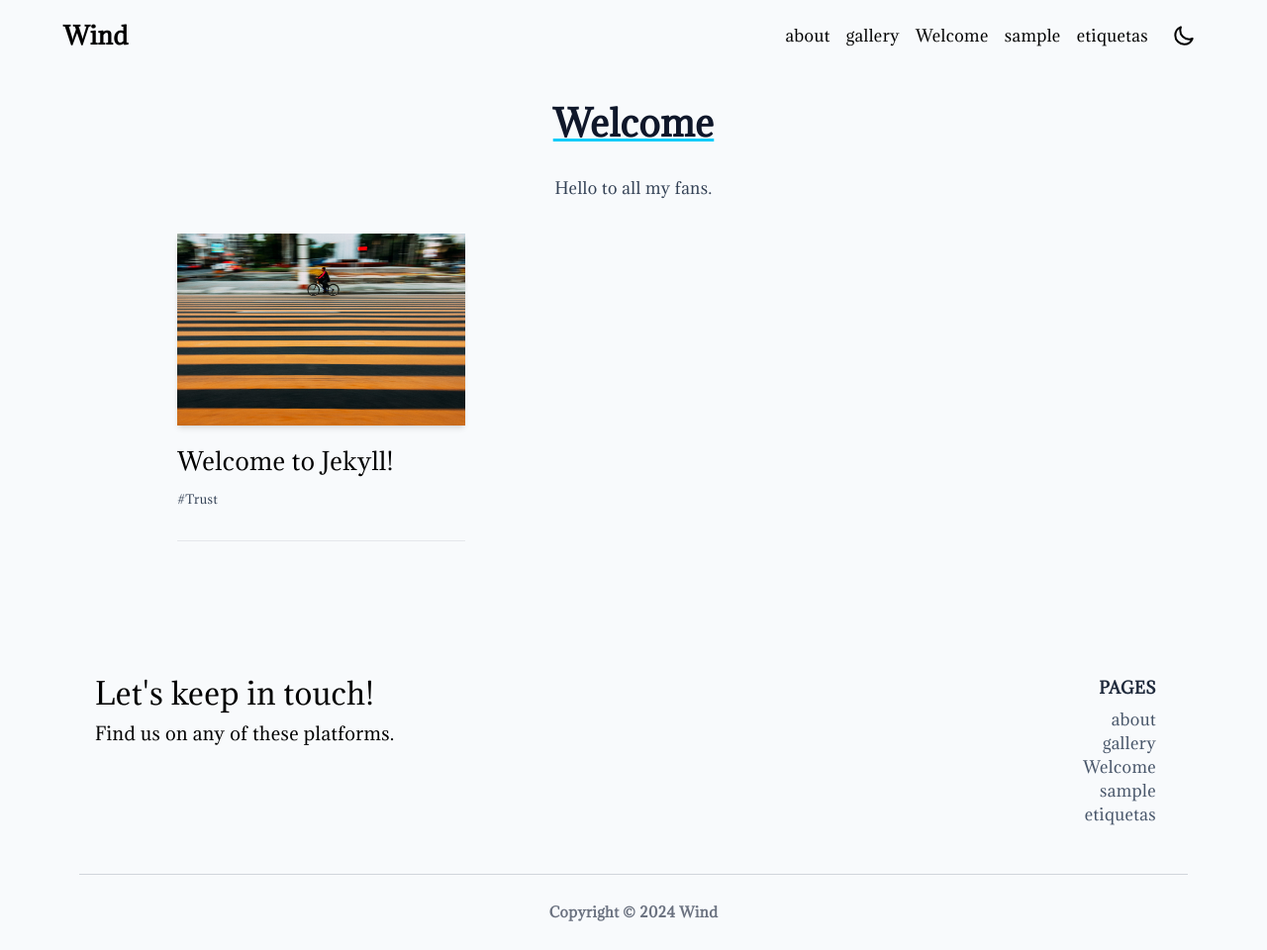
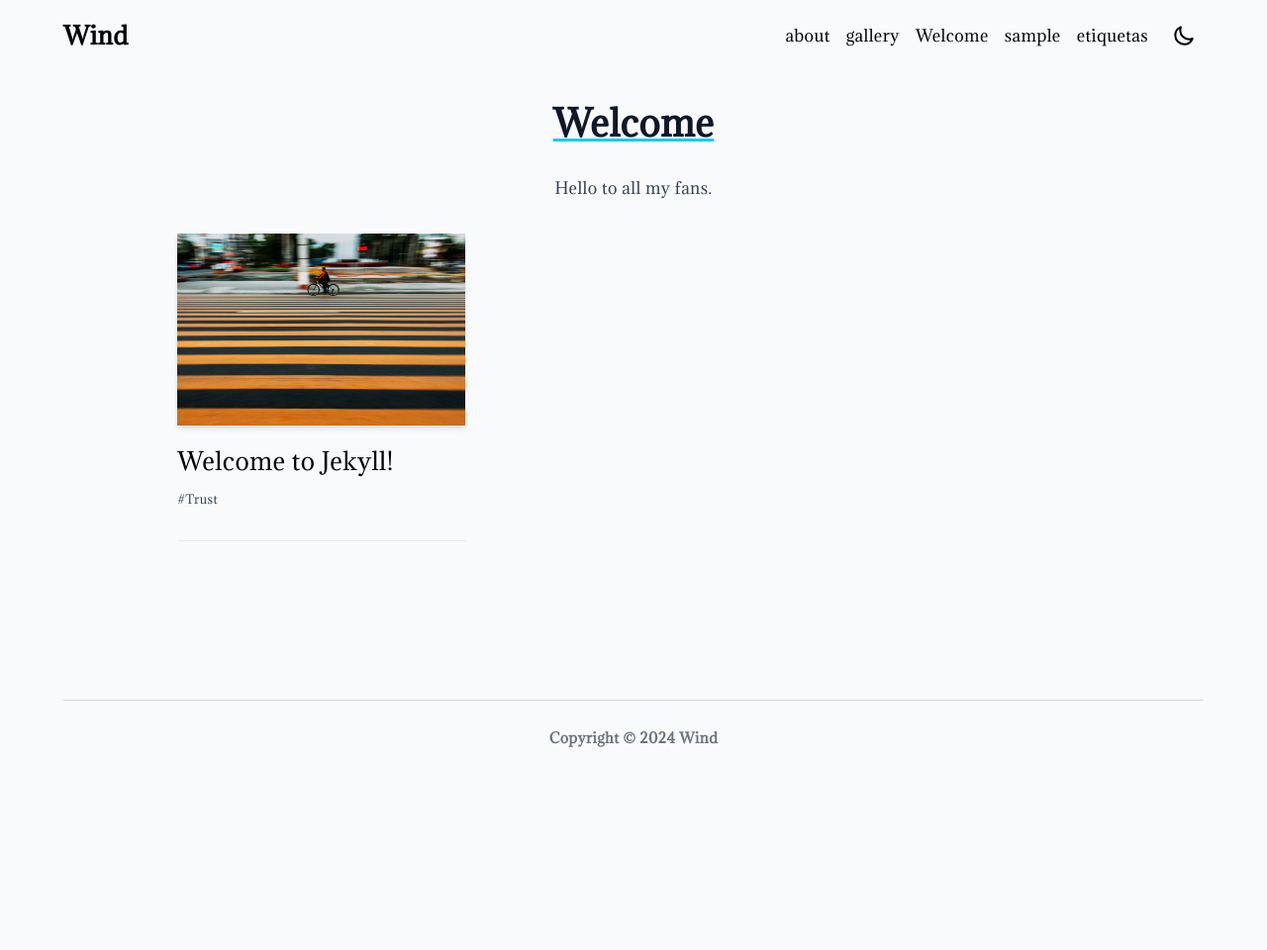
Before and after one commit to Kenarco/wind, a Jekyll site: the page built from index.md, in a window 1280 px wide. Shown: the whole page at 99% size. Built offline with Jekyll 4.4.1, drawn with Linux system fonts in a browser that asks for light colours; our own code applies the rules of GitHub Pages for plain Markdown files; after the commit the page ends 900 px from its top, so only the background shows below that.

Commit message:
fix footer

```diff
--- a/_includes/footer.html
+++ b/_includes/footer.html
@@ -1,33 +1,6 @@
 {% capture currentYear %}{{ 'now' | date: '%Y' }}{% endcapture %}
 
 <footer class="relative pt-24 pb-6">
-  <div class="container mx-auto px-4">
-    <div class="flex flex-wrap text-left lg:text-left">
-      <div class="w-full lg:w-6/12 px-4">
-        <h4 class="text-3xl fonat-semibold">{{ site.data[site.lang].footer.title | default: "Let's keep in touch!" |
-          localize}}</h4>
-        <h5 class="text-lg dark:text-slate-300 mt-2 mb-2">
-          {{ site.data[site.lang].footer.description | default: "Find us on any of these platforms." }}
-        </h5>
-        {% include social.html %}
-      </div>
-      <div class="w-full lg:w-6/12 px-4">
-        <div class="flex flex-wrap text-right mb-6">
-          <div class="w-full lg:w-4/12 px-4 ml-auto">
-            <span class="block uppercase text-slate-800 dark:text-slate-200 font-semibold mb-2">{{
-              site.data[site.lang].footer.pages | default: "Pages" }}</span>
-            <ul>
-              {% for page in site.pages %}
-              <li>
-                <a class="text-slate-600 hover:text-slate-800 dark:text-slate-300 dark:hover:text-slate-200 "
-                  href="{{ page.url }}">{{ page.title }}</a>
-              </li>
-              {% endfor %}
-            </ul>
-          </div>
-        </div>
-      </div>
-    </div>
     <hr class="my-6 border-gray-300">
     <div class="flex flex-wrap items-center md:justify-between justify-center">
       <div class="w-full md:w-4/12 px-4 mx-auto text-center">
```
